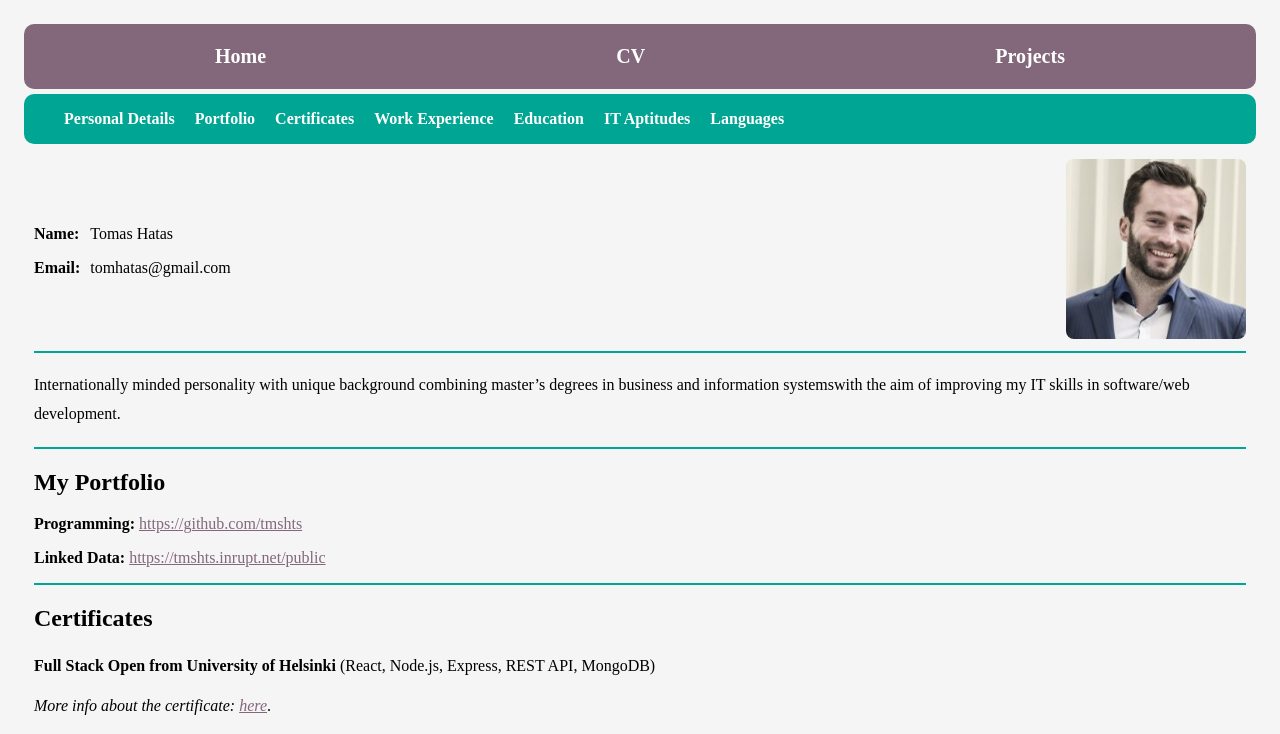
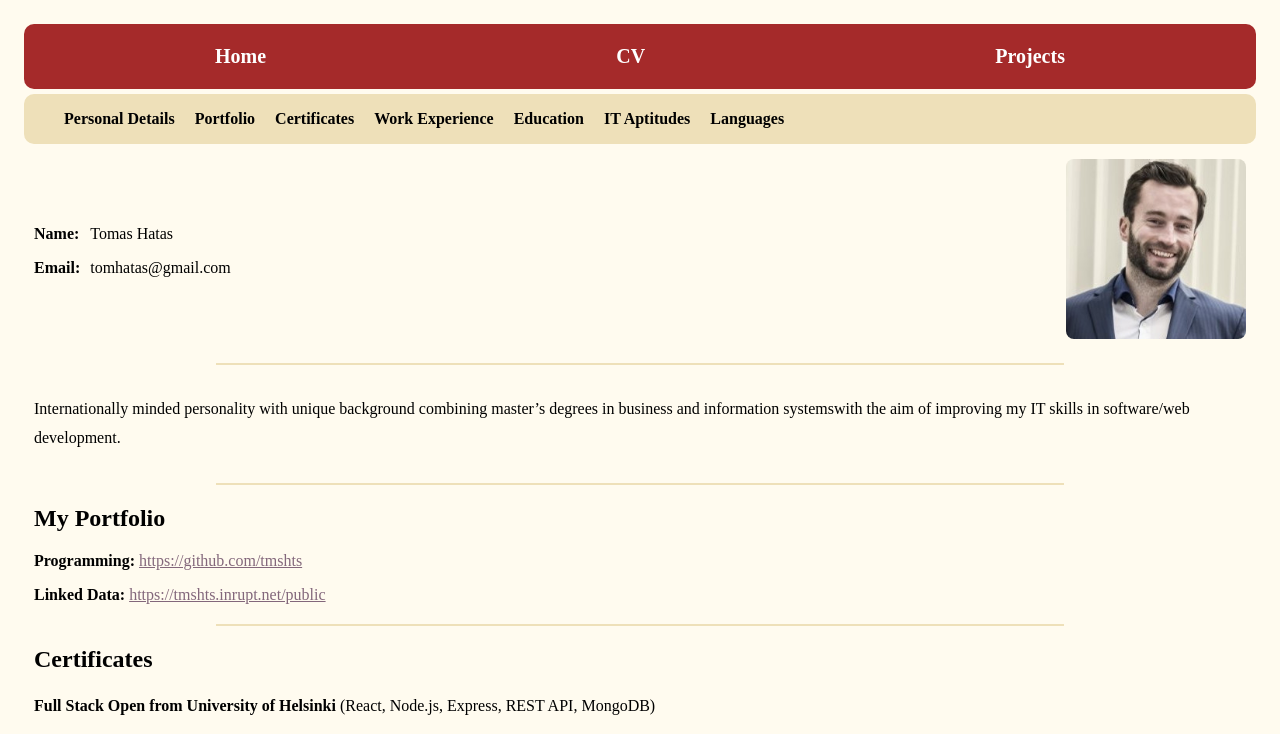
Before and after one commit to tmshts/tomashatas, a React (Vite) app in the folder frontend/: page /cv in a window 1280 px wide. Shown: the top 734 px of the page. Built offline with nearby package versions, Linux system fonts and the light colour scheme; no server answers.

Commit message:
update style

```diff
--- a/frontend/src/App.jsx
+++ b/frontend/src/App.jsx
@@ -22,7 +22,7 @@ const Page = styled.div`
 `
 
 const Navigation = styled.div`
-  background: #83677B;
+  background: #A52A2A;
   padding: 1em;
   color: white;
   border-radius: 10px;
--- a/frontend/src/components/ImageSlider.jsx
+++ b/frontend/src/components/ImageSlider.jsx
@@ -49,7 +49,7 @@ const ImageSlider = ({ projects_fotos, parentWidth }) => {
         transform: 'translate(0, -50%)',
         left: '32px',
         fontSize: '45px',
-        color: '#83677B',
+        color: '#A52A2A',
         zIndex: 1,
         cursor: 'pointer'
     };
@@ -60,7 +60,7 @@ const ImageSlider = ({ projects_fotos, parentWidth }) => {
         transform: 'translate(0, -50%)',
         right: '32px',
         fontSize: '45px',
-        color: '#83677B',
+        color: '#A52A2A',
         zIndex: 1,
         cursor: 'pointer'
     };
@@ -91,7 +91,7 @@ const ImageSlider = ({ projects_fotos, parentWidth }) => {
         margin: '5px 3px',
         cursor: 'pointer',
         fontSize: '15px',
-        color: '#83677B',
+        color: '#A52A2A',
     };
 
     const padding_link = {
@@ -109,7 +109,7 @@ const ImageSlider = ({ projects_fotos, parentWidth }) => {
         cursor: 'pointer',
         border: 'solid white 2px',
         borderRadius: '10px',
-        backgroundColor: '#83677B',
+        backgroundColor: '#A52A2A',
         width: '100px'
 
     };
--- a/frontend/src/components/Nav_cv/Navbar.jsx
+++ b/frontend/src/components/Nav_cv/Navbar.jsx
@@ -9,11 +9,10 @@ const Nav = styled.nav`
     height: auto;
     display: flex;
     justify-content: space-between;
-    background-color: #00A693;
+    background-color: #eee0b9;
     border-radius: 10px;
     margin-top: 5px;
     margin-bottom: 10px;
-    color: white;
 `
 
 const Navbar = ({ personal_details_ref, portfolio_ref, certificates_ref, work_experience_ref,
--- a/frontend/src/components/Nav_cv/RightNav.jsx
+++ b/frontend/src/components/Nav_cv/RightNav.jsx
@@ -14,7 +14,7 @@ const Ul = styled.ul`
 
     @media (max-width: 768px) {
         flex-flow: column nowrap;
-        background-color: #00A693;
+        background-color: #eee0b9;
         position: fixed;
         margin-top: 0px;
         transform: ${({open}) => open ? 'translateX(0)' : 'translateX(100%)'};
@@ -27,7 +27,6 @@ const Ul = styled.ul`
         transition: transform 0.3s ease-in-out;
 
         .link_section_cv {
-            color: white;
             cursor: pointer;
             padding: 20px 20px 0 0;
         }
--- a/frontend/src/components/Nav_project/Navbar.jsx
+++ b/frontend/src/components/Nav_project/Navbar.jsx
@@ -8,7 +8,6 @@ const Nav = styled.nav`
     height: auto;
     display: flex;
     justify-content: space-between;
-    color: white;
     margin-top: -15px;
     margin-bottom: -15px;
 `
--- a/frontend/src/components/Nav_project/RightNav.jsx
+++ b/frontend/src/components/Nav_project/RightNav.jsx
@@ -14,7 +14,7 @@ const Ul = styled.ul`
 
     @media (max-width: 768px) {
         flex-flow: column nowrap;
-        background-color: #00A693;
+        background-color: #eee0b9;
         position: fixed;
         margin-top: 0px;
         transform: ${({open}) => open ? 'translateX(0)' : 'translateX(100%)'};
@@ -27,7 +27,7 @@ const Ul = styled.ul`
         transition: transform 0.3s ease-in-out;
 
         .link_section_cv {
-            color: white;
+            color: black;
             cursor: pointer;
             padding: 20px 20px 0 0;
         }
--- a/frontend/src/components/Nav_projects/Navbar.jsx
+++ b/frontend/src/components/Nav_projects/Navbar.jsx
@@ -9,11 +9,10 @@ const Nav = styled.nav`
     height: auto;
     display: flex;
     justify-content: space-between;
-    background-color: #00A693;
+    background-color: #eee0b9;
     border-radius: 10px;
     margin-top: 5px;
     margin-bottom: 10px;
-    color: white;
 `
 
 const Navbar = ({ blog_ref, christmas_ref, master_paper_ref, real_estate_ref, gym_ref }) => {
--- a/frontend/src/components/Nav_projects/RightNav.jsx
+++ b/frontend/src/components/Nav_projects/RightNav.jsx
@@ -14,7 +14,7 @@ const Ul = styled.ul`
 
     @media (max-width: 768px) {
         flex-flow: column nowrap;
-        background-color: #00A693;
+        background-color: #eee0b9;
         position: fixed;
         margin-top: 0px;
         transform: ${({open}) => open ? 'translateX(0)' : 'translateX(100%)'};
@@ -27,7 +27,6 @@ const Ul = styled.ul`
         transition: transform 0.3s ease-in-out;
 
         .link_section_cv {
-            color: white;
             cursor: pointer;
             padding: 20px 20px 0 0;
         }
--- a/frontend/src/components/Project.jsx
+++ b/frontend/src/components/Project.jsx
@@ -41,12 +41,13 @@ import Navbar from './Nav_project/Navbar'
 import ScrollToTop from './ScrollToTop'
 
 const CommentButton = styled.button`
-    color: #BF4F74;
+    color: #eee0b9;
     font-size: 1em;
     margin: 0.5em;
     padding: 0.25em 1em;
-    border: 2px solid #BF4F74;
+    border: 2px solid #A52A2A;
     border-radius: 10px;
+    background-color: #A52A2A;
     cursor: pointer;
     &:focus {
         outline: none
@@ -60,7 +61,7 @@ const LikeButton = styled(CommentButton)`
 
 const Input = styled.input`
     padding: grey;
-    border: 2px solid black;
+    border: 2px solid #A52A2A;
     border-radius: 3px;
     font-size: 15px;
     width: 30%;
@@ -72,20 +73,20 @@ const Input = styled.input`
 }`
 
 const link_style = {
-    color: "white",
-    fontSize: 18,
+    color: "black",
+    fontWeight: "bold",
+    fontSize: 15,
     textDecoration: "none",
   }
 
   const link_and_navbar_style = {
-    backgroundColor: '#00A693',
+    backgroundColor: '#eee0b9',
     borderRadius: 10,
     marginTop: 5,
     marginBottom: 10,
     paddingLeft: 40,
     paddingTop: 15,
     paddingBottom: 15,
-    color: 'white',
     display: 'flex',
   }
 
--- a/frontend/src/index.css
+++ b/frontend/src/index.css
@@ -1,5 +1,5 @@
 body {
-  background-color: #F5F5F5;
+  background-color: #fffbef;
 }
 
 .notification {
@@ -53,7 +53,10 @@ body {
 
 .hr_cv, .hr_project {
   border: 0;
-  border-top: 2px solid #00A693;
+  border-top: 2px solid #eee0b9;
+  margin-top: 20px;
+  margin-bottom: 20px;
+  width: 70%;
 }
 
 .chevron::before {
@@ -78,7 +81,7 @@ body {
 .hr_projects {
   border: 0;
   width: 70%;
-  border-top: 2px solid #00A693;
+  border-top: 2px solid #eee0b9;
   margin-top: 50px;
 }
 
@@ -91,13 +94,13 @@ body {
 
 .project_foto {
   border-radius: 8px;
-  border: solid 1px;
+  border: solid 1px #eee0b9;
   width: 90%;
 }
 
 .project_foto_mobile {
   border-radius: 8px;
-  border: solid 1px;
+  border: solid 1px #eee0b9;
   width: 35%;
 }
 
@@ -120,7 +123,7 @@ body {
 
 .project_foto_mini {
   border-radius: 8px;
-  border: solid 1px;
+  border: solid 1px #eee0b9;
   width: 90%;
   scroll-margin-top: 100px;
 }
@@ -166,7 +169,7 @@ body {
 
 .certificate {
   border-radius: 8px;
-  border: solid 1px;
+  border: solid 1px #eee0b9;
   width: 60%;
   height: auto;
   margin-top: 5px;
@@ -196,13 +199,13 @@ body {
   }
   .project_foto_mini {
     border-radius: 8px;
-    border: solid 1px;
+    border: solid 1px #eee0b9;
     width: 100%;
     scroll-margin-top: 100px;
   }
   .project_foto {
     border-radius: 8px;
-    border: solid 1px;
+    border: solid 1px #eee0b9;
     width: 100%;
   }
   .home_picture_container {
```
